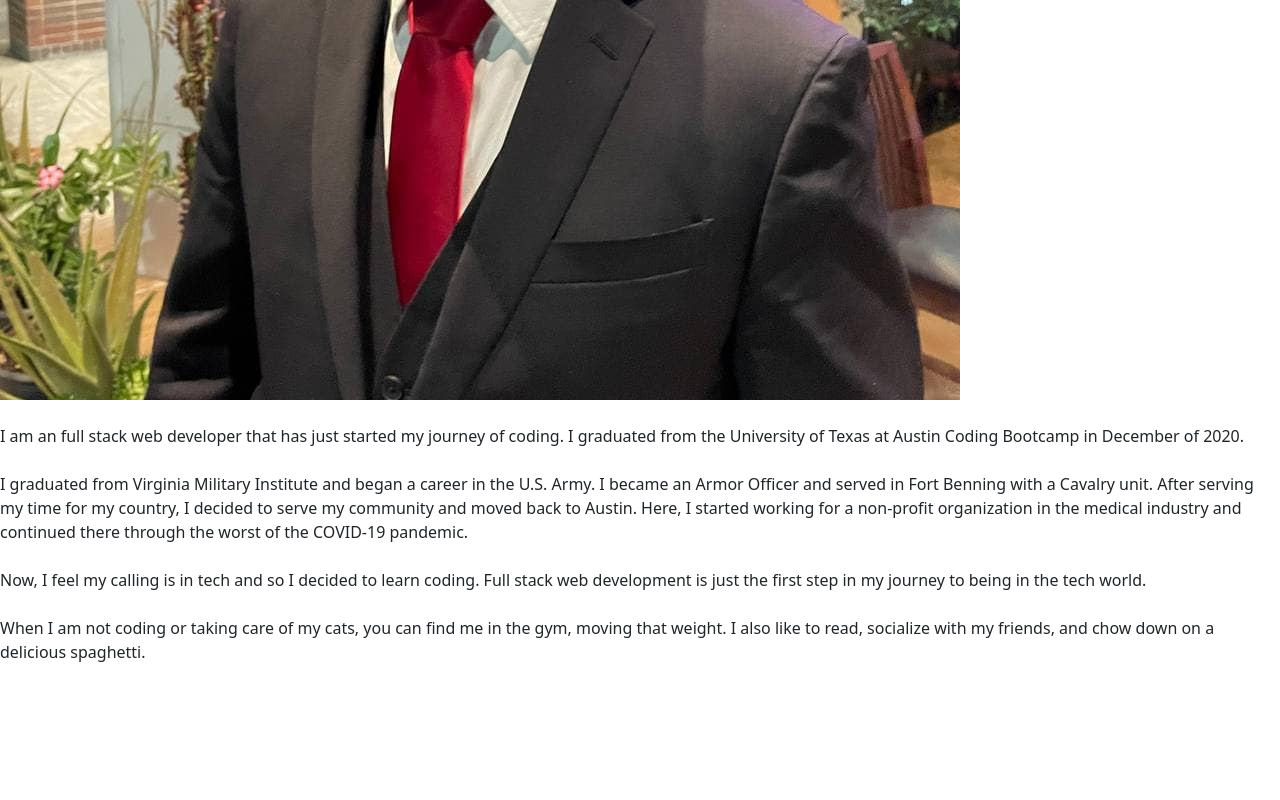
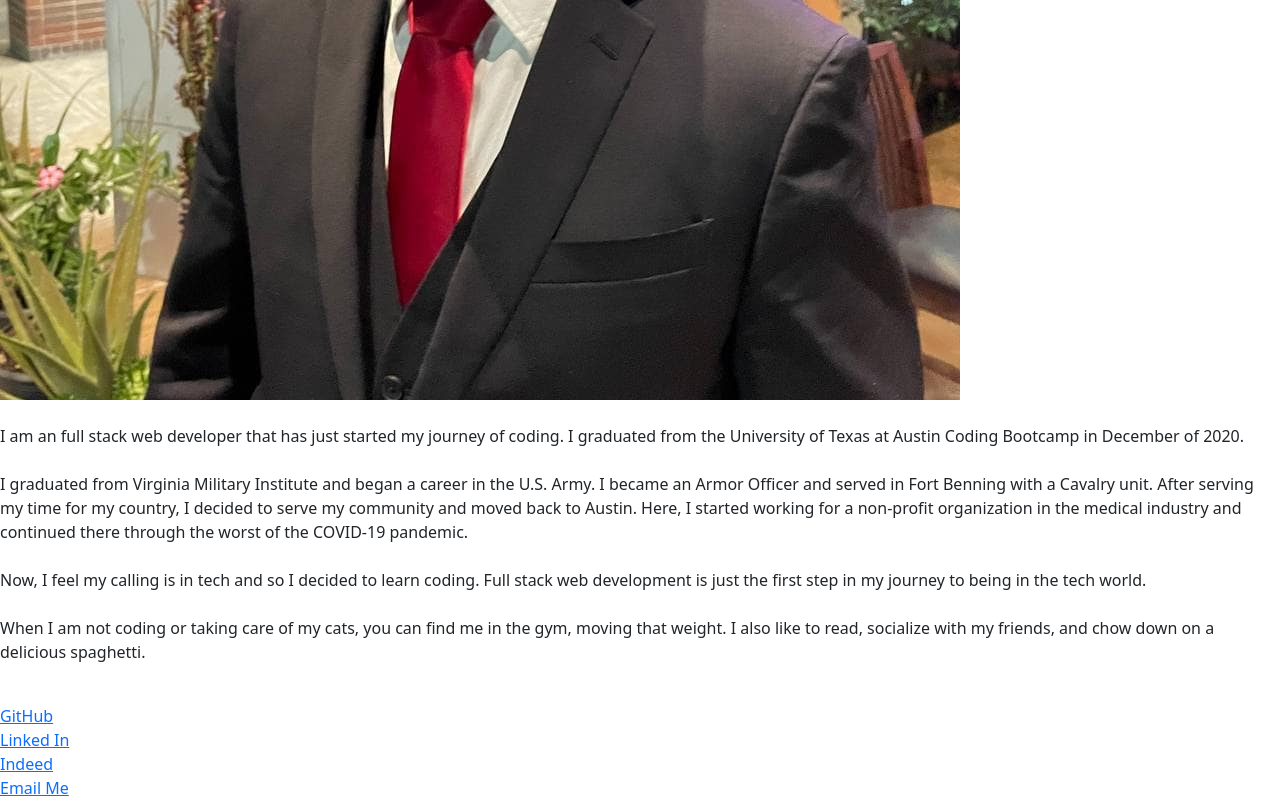
Before and after one commit to WTRIII/Portfolio-WTRIII, a React (Create React App) app: page / in a window 1280 px wide. Shown: the part 658-1458 px from the top of the page. Before the commit the page ends 1362 px from the top, so only its background shows below. Built offline with nearby package versions, Linux system fonts and the light colour scheme.

Commit message:
added footer with links

```diff
--- /dev/null
+++ b/src/components/Footer.js
@@ -0,0 +1,37 @@
+import React from 'react';
+
+function Footer(){
+return(
+    <div>
+
+<div>
+        <a href="https://github.com/WTRIII">
+            GitHub
+        </a>
+      </div>
+
+      <div>
+        <a href="https://www.linkedin.com/in/william-t-renfroe-a146b065/">
+        Linked In
+        </a>
+      </div>
+
+      <div>
+        <a href="https://my.indeed.com/p/williamr-hxtyrl4">
+        Indeed
+        </a>
+      </div>
+
+      <div>
+        <a href="mailto:thomren3@gmail.com">
+        Email Me
+        </a>
+      </div>
+
+
+    </div>
+)
+
+}
+
+export default Footer;
--- a/src/components/PortfolioContainer.js
+++ b/src/components/PortfolioContainer.js
@@ -4,6 +4,7 @@ import About from './pages/About';
 import Resume from './pages/Resume';
 import Portfolio from './pages/Portfolio';
 import Contact from './pages/Contact';
+import Footer from './Footer';
 
 export default function PortfolioContainer() {
   const [currentPage, setCurrentPage] = useState('About');
@@ -30,6 +31,7 @@ export default function PortfolioContainer() {
       <NavTabs currentPage={currentPage} handlePageChange={handlePageChange} />
       {/* Here we are calling the renderPage method which will return a component  */}
       {renderPage()}
+      <Footer/>
     </div>
   );
 }
```
Also changed, not shown: 1 other file (tests, documents, lock files or other folders).
